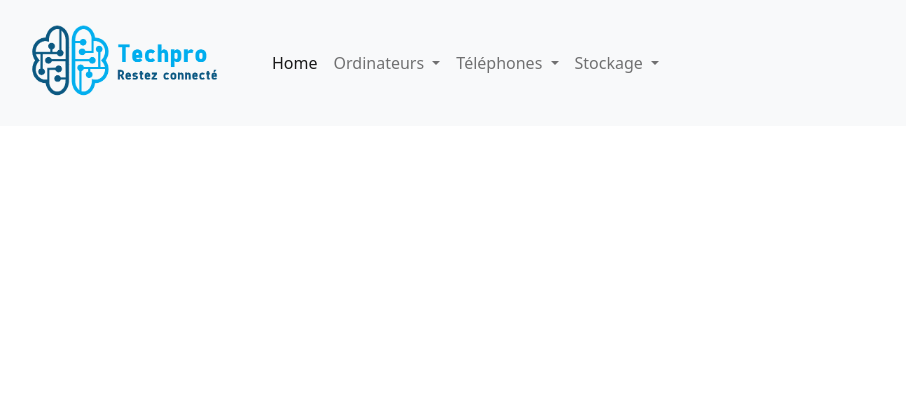
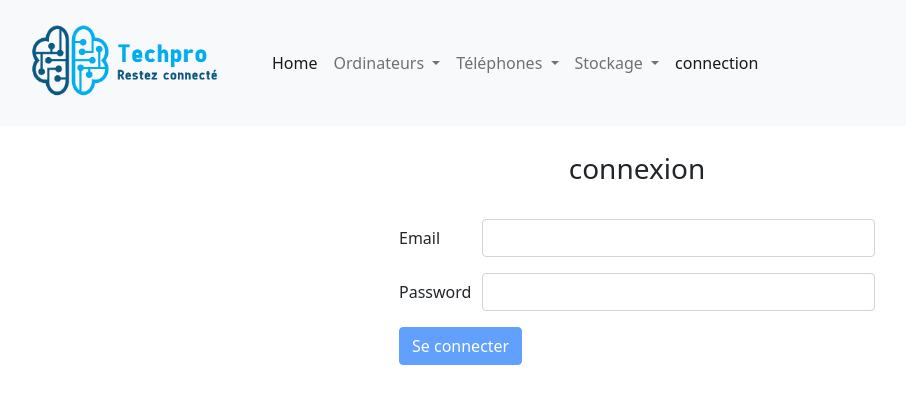
Before and after one commit to FannyLourioux/Techpro-Front, an Angular app: page /connexion in a window 1280 px wide. Before the commit this address led to /. Shown: the top 404 px of the page, without its empty margins (3-909 px from the left). Built offline with nearby package versions, Linux system fonts and the light colour scheme.

Commit message:
add connexion form

```diff
--- a/src/app/app-routing.module.ts
+++ b/src/app/app-routing.module.ts
@@ -1,11 +1,13 @@
 import { NgModule } from '@angular/core';
 import { RouterModule, Routes } from '@angular/router';
+import { ConnexionComponent } from './connexion/connexion.component';
 import { CreationComponent } from './creation/creation.component';
 import { HomeComponent } from './home/home.component';
 
 const routes: Routes = [
   { path: '', component: HomeComponent },
   { path: 'creation', component: CreationComponent },
+  { path: 'connexion', component: ConnexionComponent },
   { path: 'pc', loadChildren: () => import('./pc/pc.module').then(m => m.PcModule) },
   { path: 'telephone', loadChildren: () => import('./telephone/telephone.module').then(m => m.TelephoneModule) },
   { path: 'stockage', loadChildren: () => import('./stockage/stockage.module').then(m => m.StockageModule) }
--- a/src/app/app.module.ts
+++ b/src/app/app.module.ts
@@ -10,13 +10,15 @@ import { StockageModule } from './stockage/stockage.module';
 import { TelephoneModule } from './telephone/telephone.module';
 import { CreationComponent } from './creation/creation.component';
 import { FormsModule } from '@angular/forms';
+import { ConnexionComponent } from './connexion/connexion.component';
 
 @NgModule({
   declarations: [
     AppComponent,
     NavbarComponent,
     HomeComponent,
-    CreationComponent
+    CreationComponent,
+    ConnexionComponent
   ],
   imports: [
     BrowserModule,
--- /dev/null
+++ b/src/app/connexion/connexion.component.css
@@ -0,0 +1,5 @@
+.center {
+    display: flex;
+    justify-content: center;
+    margin: 2%;
+  }
--- /dev/null
+++ b/src/app/connexion/connexion.component.html
@@ -0,0 +1,24 @@
+<div class="center"><h3>connexion</h3><br/></div>
+<div class="center">
+<form #connexionForm="ngForm" (ngSubmit)="connexion(connexionForm)">
+    <div class="row mb-3" style="width: 500px;">
+        <label for="inputEmail3" class="col-sm-2 col-form-label">Email</label>
+        <div class="col-sm-10">
+            <input type="email" class="form-control" id="inputEmail3" name="email" #email="ngModel" ngModel email required>
+            <div class="alert alert-danger" *ngIf="email.errors?.required && email.touched" role="alert">
+                Email requis
+            </div>
+        </div>
+    </div>
+    <div class="row mb-3" style="width: 500px;">
+        <label for="inputPassword3" class="col-sm-2 col-form-label">Password</label>
+        <div class="col-sm-10">
+            <input type="password" class="form-control" id="inputPassword3" name="psw" #psw="ngModel" ngModel required minlength="8">
+            <div class="alert alert-danger" *ngIf="psw.errors?.minlength && psw.touched" role="alert">
+                8 caractères minimum
+            </div>
+        </div>
+    </div>
+    <button type="submit" class="btn btn-primary" [disabled]="connexionForm.invalid">Se connecter</button>
+</form>
+</div>
--- /dev/null
+++ b/src/app/connexion/connexion.component.ts
@@ -0,0 +1,22 @@
+import { Component, OnInit } from '@angular/core';
+
+@Component({
+  selector: 'app-connexion',
+  templateUrl: './connexion.component.html',
+  styleUrls: ['./connexion.component.css']
+})
+export class ConnexionComponent implements OnInit {
+
+  constructor() { }
+
+  ngOnInit(): void {
+  }
+
+  connexion(x:any){
+    let data = x.value;
+    console.log(data);
+
+
+  }
+
+}
--- a/src/app/navbar/navbar.component.html
+++ b/src/app/navbar/navbar.component.html
@@ -6,9 +6,9 @@
     </button>
     <div class="collapse navbar-collapse" id="navbarSupportedContent">
       <ul class="navbar-nav me-auto mb-2 mb-lg-0">
-          <li class="nav-item">
-            <a class="nav-link active" aria-current="page" routerLink="/">Home</a>
-            </li>
+        <li class="nav-item">
+          <a class="nav-link active" aria-current="page" routerLink="/">Home</a>
+        </li>
         <li class="nav-item dropdown">
           <a class="nav-link dropdown-toggle" href="#" id="navbarDropdown" role="button" data-bs-toggle="dropdown" aria-expanded="false">
             Ordinateurs
@@ -42,6 +42,9 @@
             <li><a class="dropdown-item" routerLink="/stockage/accessoire">Accessoires</a></li>
           </ul>
         </li>
+        <li class="nav-item">
+          <a class="nav-link active" aria-current="page" routerLink="/connexion">connection</a>
+        </li>
       </ul>
     </div>
   </div>
```
Also changed, not shown: 1 other file (tests, documents, lock files or other folders).
